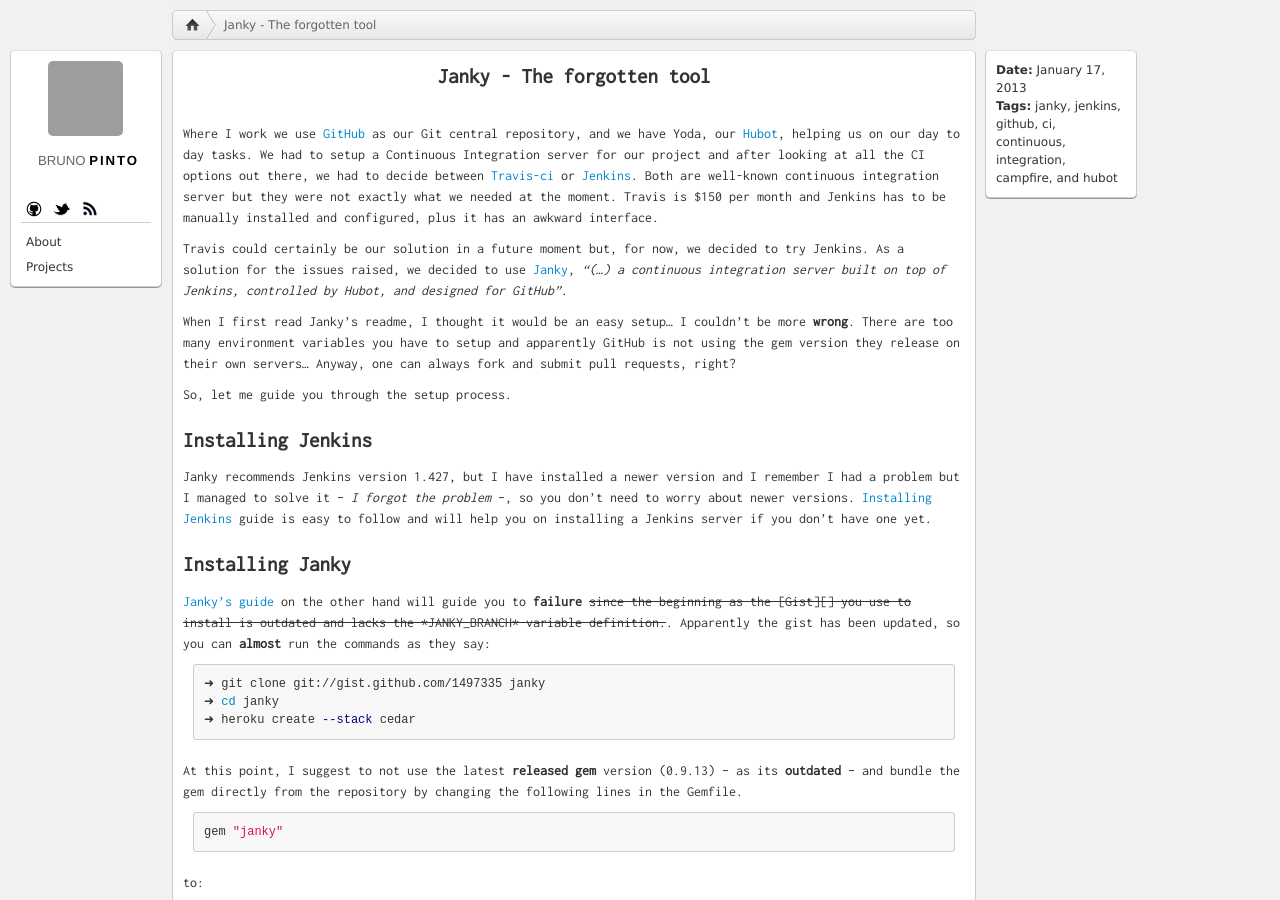
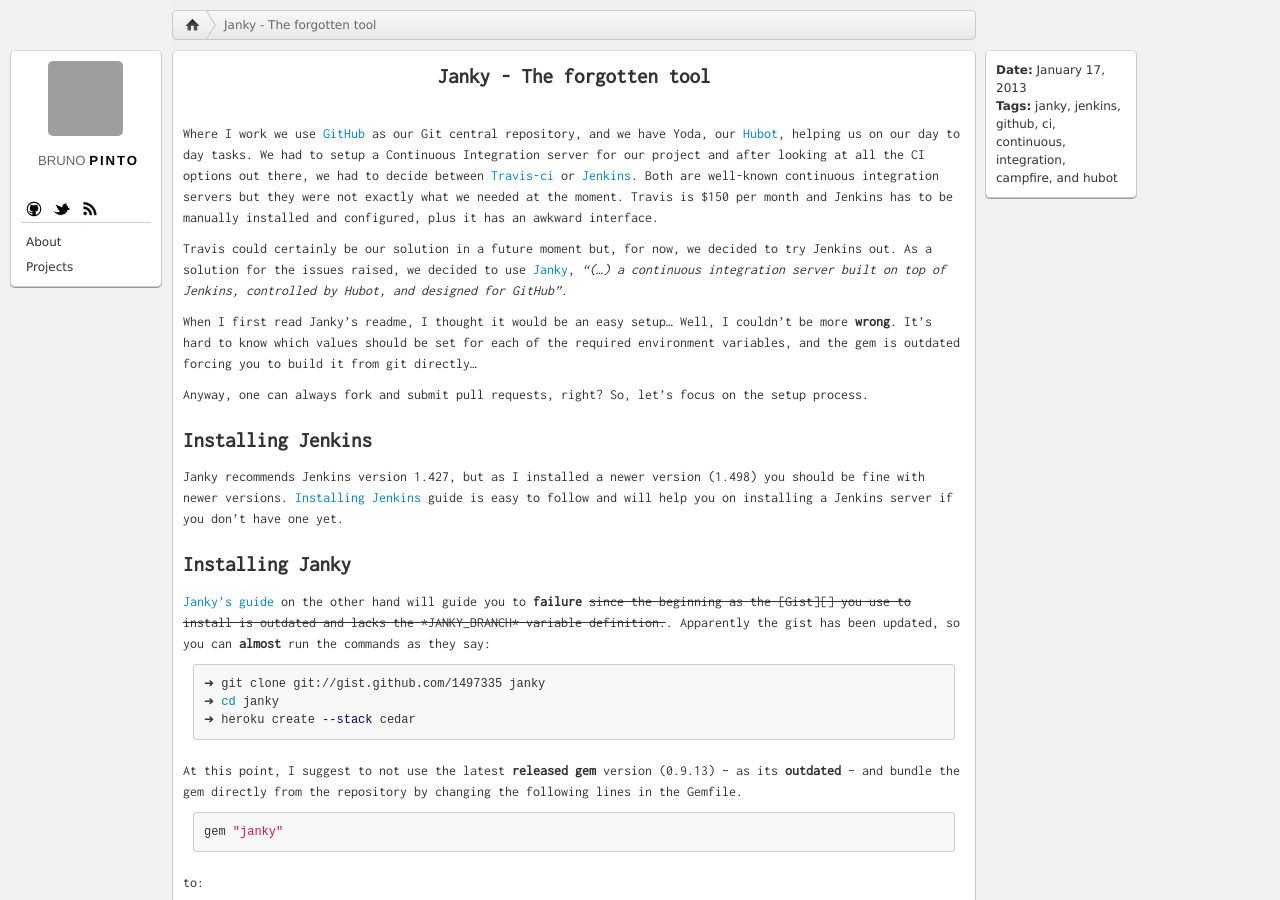
Before and after one commit to bpinto/bpinto.github.com, a Jekyll site: the page built from _posts/2013-01-17-janky-the-forgotten-tool.markdown, in a window 1280 px wide and 900 px high. Built offline with Jekyll 4.4.1, drawn with Linux system fonts in a browser that asks for light colours; Markdown is read by kramdown in place of the engine named in the settings; comment, search, counter and statistics services are not loaded; some of the changed text lies outside the part shown; grey boxes are pictures that could not be loaded.

Commit message:
improving janky post

```diff
--- a/_posts/2013-01-17-janky-the-forgotten-tool.markdown
+++ b/_posts/2013-01-17-janky-the-forgotten-tool.markdown
@@ -4,17 +4,17 @@
 tags: [janky, jenkins, github, ci, continuous, integration, campfire, hubot]
 ---
 
-Where I work we use [GitHub][] as our Git central repository, and we have Yoda, our [Hubot][], helping us on our day to day tasks. We had to setup a Continuous Integration server for our project and after looking at all the CI options out there, we had to decide between [Travis-ci][] or [Jenkins][]. Both are well-known continuous integration server but they were not exactly what we needed at the moment. Travis is $150 per month and Jenkins has to be manually installed and configured, plus it has an awkward interface.
+Where I work we use [GitHub][] as our Git central repository, and we have Yoda, our [Hubot][], helping us on our day to day tasks. We had to setup a Continuous Integration server for our project and after looking at all the CI options out there, we had to decide between [Travis-ci][] or [Jenkins][]. Both are well-known continuous integration servers but they were not exactly what we needed at the moment. Travis is $150 per month and Jenkins has to be manually installed and configured, plus it has an awkward interface.
 
-Travis could certainly be our solution in a future moment but, for now, we decided to try Jenkins. As a solution for the issues raised, we decided to use [Janky][], _"(...) a continuous integration server built on top of Jenkins, controlled by Hubot, and designed for GitHub"_.
+Travis could certainly be our solution in a future moment but, for now, we decided to try Jenkins out. As a solution for the issues raised, we decided to use [Janky][], _"(...) a continuous integration server built on top of Jenkins, controlled by Hubot, and designed for GitHub"_.
 
-When I first read Janky's readme, I thought it would be an easy setup... I couldn't be more **wrong**. There are too many environment variables you have to setup and apparently GitHub is not using the gem version they release on their own servers... Anyway, one can always fork and submit pull requests, right?
+When I first read Janky's readme, I thought it would be an easy setup... Well, I couldn't be more **wrong**. It's hard to know which values should be set for each of the required environment variables, and the gem is outdated forcing you to build it from git directly...
 
-So, let me guide you through the setup process.
+Anyway, one can always fork and submit pull requests, right? So, let's focus on the setup process.
 
 ## Installing Jenkins
 
-Janky recommends Jenkins version 1.427, but I have installed a newer version and I remember I had a problem but I managed to solve it – *I forgot the problem* –, so you don't need to worry about newer versions. [Installing Jenkins][] guide is easy to follow and will help you on installing a Jenkins server if you don't have one yet.
+Janky recommends Jenkins version 1.427, but as I installed a newer version (1.498) you should be fine with newer versions. [Installing Jenkins][] guide is easy to follow and will help you on installing a Jenkins server if you don't have one yet.
 
 ## Installing Janky
 
@@ -71,7 +71,7 @@
 JANKY_CONFIG_DIR: /app/config
 {% endhighlight %}
 
-Hubot's user and password are the same passwords you will use when configuring Janky's hubot script. Create your own secure user/password here.
+Hubot's user and password are the same passwords you will use when configuring [Janky's hubot script][]. Create your own secure user/password here.
 
 {% highlight m2 %}
 JANKY_HUBOT_USER: Login used to protect the Hubot API.
@@ -124,7 +124,7 @@
 
 ## Troubleshooting
 
-After all heroku commands you might need to specify the app on which you want to run the command using the *--app* argument.
+After all heroku commands you might need to specify the app on which you want to run the command using the argument *&minus;&minus;app*.
 
 {% highlight bash %}
 ➜ heroku run rake db:migrate --app MY_APP_NAME
```
Also changed, not shown: other parts of _posts/2013-01-17-janky-the-forgotten-tool.markdown (+2 -1 lines).
